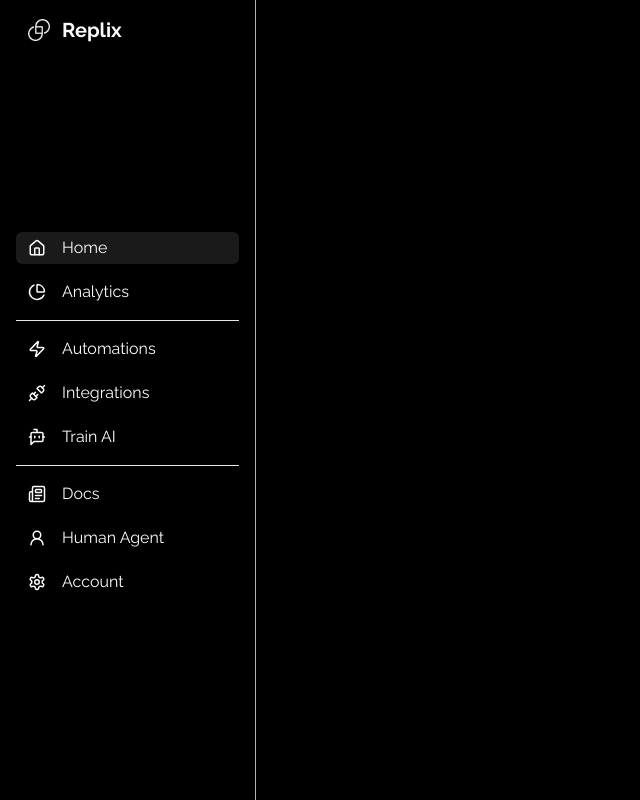
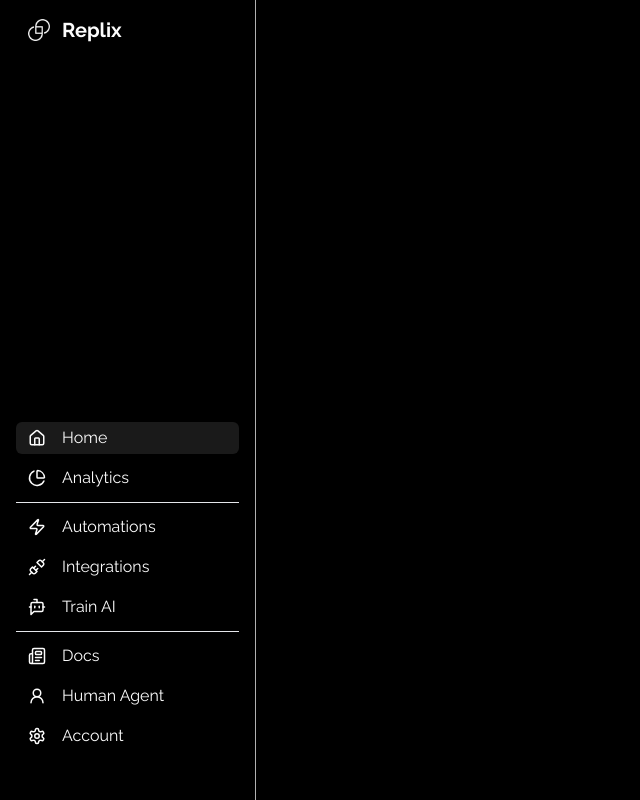
Before and after one commit to Osamaas04/replix, a Next.js app: page /dashboard in a window 1280 px wide. Shown: the whole page, without its empty margins (0-640 px from the left). Built offline with nearby package versions, Linux system fonts and the light colour scheme.

Commit message:
front polish 20

```diff
--- a/components/dashboard/automations/InstagramAutomate.jsx
+++ b/components/dashboard/automations/InstagramAutomate.jsx
@@ -4,7 +4,7 @@
   const isActivated = status === true; // Convert status to boolean
 
   return (
-    <div className="flex border-b border-primary/10 px-8 py-4 justify-between">
+    <div className="flex border-b border-primary/10 px-4 [@media(min-width:390px)]:px-8 py-4 justify-between">
       <div className="flex items-center gap-4">
         <svg
           role="img"
--- a/components/dashboard/automations/MessengerAutomate.jsx
+++ b/components/dashboard/automations/MessengerAutomate.jsx
@@ -2,7 +2,7 @@
 
 export default function MessengerAutomate({ status, onStatusChange }) {
   return (
-    <div className="flex border-b border-primary/10 px-8 py-4 mx-auto justify-between w-[inherit]">
+    <div className="flex border-b border-primary/10 px-4 [@media(min-width:390px)]:px-8 py-4 mx-auto justify-between w-[inherit]">
       <div className="flex items-center gap-4">
       <svg
             role="img"
--- a/components/dashboard/automations/WhatsappAutomate.jsx
+++ b/components/dashboard/automations/WhatsappAutomate.jsx
@@ -4,7 +4,7 @@
   const isActivated = status === true; // Convert string-based status to boolean
 
   return (
-    <div className="flex border-b border-primary/10 px-8 py-4 justify-between">
+    <div className="flex border-b border-primary/10 px-4 [@media(min-width:390px)]:px-8 py-4 justify-between">
       <div className="flex items-center gap-4">
         <svg
           role="img"
--- a/components/dashboard/automations/XAutomate.jsx
+++ b/components/dashboard/automations/XAutomate.jsx
@@ -4,7 +4,7 @@
     const isActivated = status === true; // Using boolean status for clarity
 
   return (
-    <div className="flex px-8 py-4 justify-between">
+    <div className="flex px-4 [@media(min-width:390px)]:px-8 py-4 justify-between">
       <div className="flex items-center gap-4">
         <svg
           role="img"
@@ -19,7 +19,7 @@
       </div>
 
       <button
-        className="border border-primary/10 flex items-center gap-2 px-2 py-1 rounded-md text-primary/50"
+        className="border border-primary/10 flex items-center gap-2 px-2 py-1 rounded-md text-primary/50 cursor-not-allowed"
         onClick={() => onStatusChange(!isActivated)}
         disabled
       >
--- a/components/dashboard/main/MainDashboard.jsx
+++ b/components/dashboard/main/MainDashboard.jsx
@@ -38,7 +38,7 @@
           <Menu color="white"/>
         </button>
 
-        <aside className="hidden bg-primary lg:flex lg:flex-col w-[16rem] h-screen border-r border-secondary/70 px-4 py-4">
+        <aside className="hidden bg-primary lg:flex lg:flex-col w-[16rem] justify-between pb-12 h-screen border-r border-secondary/70 px-4 pt-4">
           <div className="grid items-baseline">
             <div className="flex items-center justify-between px-3">
               <Link href="/dashboard" className="flex space-x-3 items-center">
@@ -53,8 +53,8 @@
             </div>
           </div>
 
-          <div className="border-t border-primary/10 my-auto grid items-end font-raleway text-secondary">
-            <ol className="grid gap-3">
+          <div className="border-t border-primary/10 grid items-end font-raleway text-secondary">
+            <ol className="grid gap-2">
               {[
                 { name: "Home", icon: <House size={18} /> },
                 { name: "Analytics", icon: <ChartPie size={18} /> },
--- a/components/dashboard/sub/Automations.jsx
+++ b/components/dashboard/sub/Automations.jsx
@@ -136,7 +136,7 @@
 
   return (
     <div className="h-screen">
-      <div className="grid gap-4 p-4 sm:p-14">
+      <div className="grid gap-4 px-4 py-12 lg:p-14">
         <div className="grid gap-2">
           <h1 className="text-secondary text-3xl font-semibold">
             Automated Workflows
@@ -169,7 +169,7 @@
           </div>
         </div>
 
-        <div className="bg-secondary flex flex-col items-center gap-8 border border-secondary/70 rounded-md w-[70vw] min-h-[20rem]">
+        <div className="bg-secondary flex flex-col items-center gap-8 border border-secondary/70 rounded-md w-auto lg:w-[70vw] min-h-[20rem]">
           {filteredAutomations.length === 0 ? (
             <EmptyWorkflow
               icon={isActivated ? Play : Pause}
--- a/components/dashboard/sub/SocialCard.jsx
+++ b/components/dashboard/sub/SocialCard.jsx
@@ -6,7 +6,7 @@
 export default function SocialCards() {
   return (
     <div>
-      <div className="grid gap-4 p-14 w-auto">
+      <div className="grid gap-4 px-4 py-12 lg:p-14 w-auto">
         <div className="grid gap-2">
           <h1 className="text-secondary text-3xl font-semibold">Integrations</h1>
           <h3 className="text-secondary/70">
```
